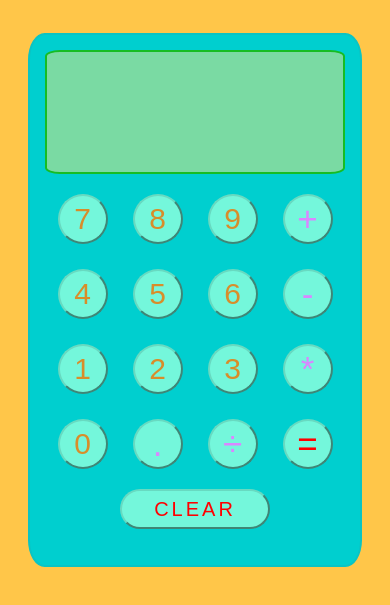
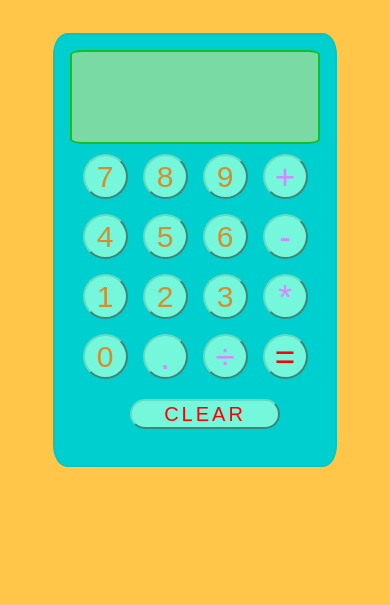
Before and after one commit to AyehShihadeh/KiddyKalculatorWeb, a plain HTML site: page index.html in a window 390 px wide. Shown: the part 45-650 px from the top of the page. Drawn offline with Linux system fonts and the light colour scheme.

Commit message:
Update styles.css

```diff
--- a/styles.css
+++ b/styles.css
@@ -33,7 +33,7 @@ body{
     background-color: rgb(122, 218, 163);
     border-radius: 5%;
     padding: 10px;
-    height: 100px;
+    height: 130px;
     border: 2px;
     border-style: solid;
     border-color: rgb(22, 189, 35);
@@ -93,10 +93,22 @@ button:hover{
     font-size: 35px;
 }
 
-@media all and (max-width:1440px){
+
+@media all and (max-width:1100px){
     .calculator{
-        height: 500px;
-        width: 300px;
+        height: 400px;
+        width: 250px;
+    }
+
+    .buttons{
+        padding: 10px;
+        column-gap: 15px;
+        row-gap: 15px;
+    }
+
+    .screen{
+        height: 70px;
+        font-size: 30px;
     }
 
     .title{
@@ -104,14 +116,15 @@ button:hover{
     }
 
     button{
-        width: 50px;
-        height: 50px;
+        width: 45px;
+        height: 45px;
     }
 
     #clear{
-        margin-left: 75px;
         width: 150px;
-        height: 40px;
+        height: 30px;
+        margin-left: 60px;
         font-size: 20px;
+        margin-top: 10px;
     }
 }
```
